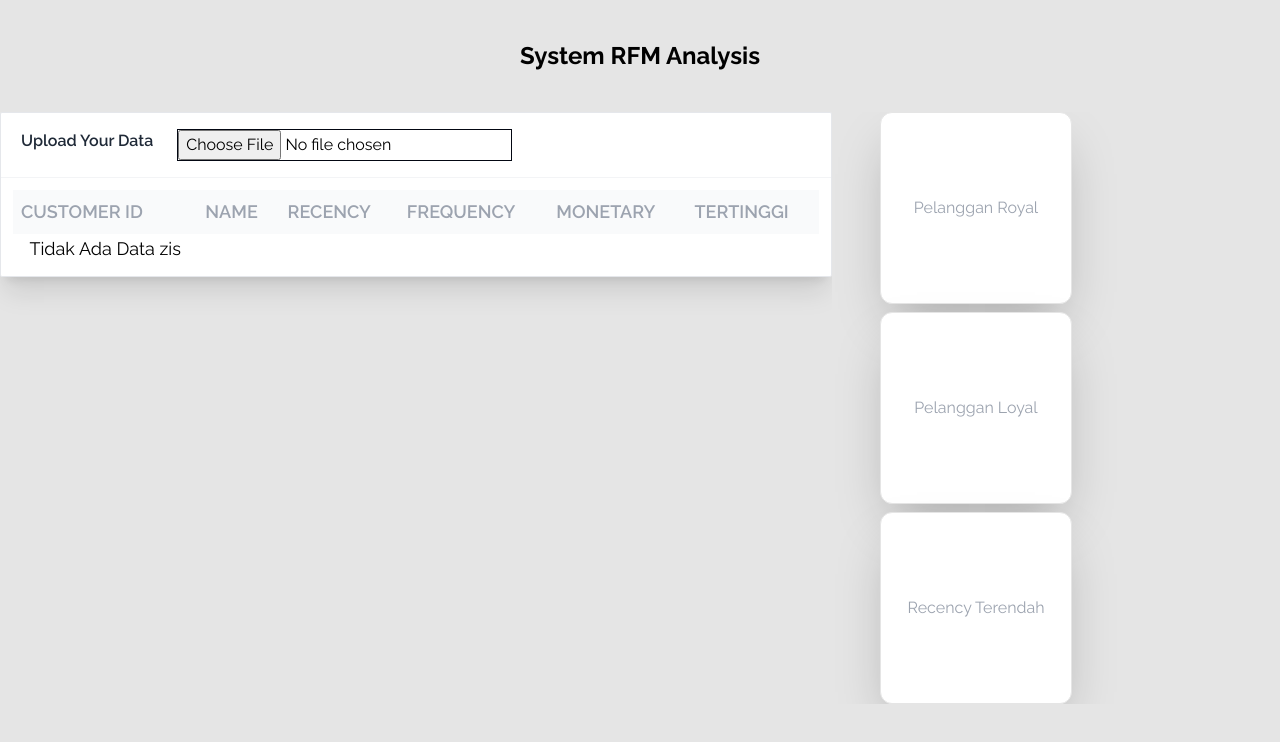
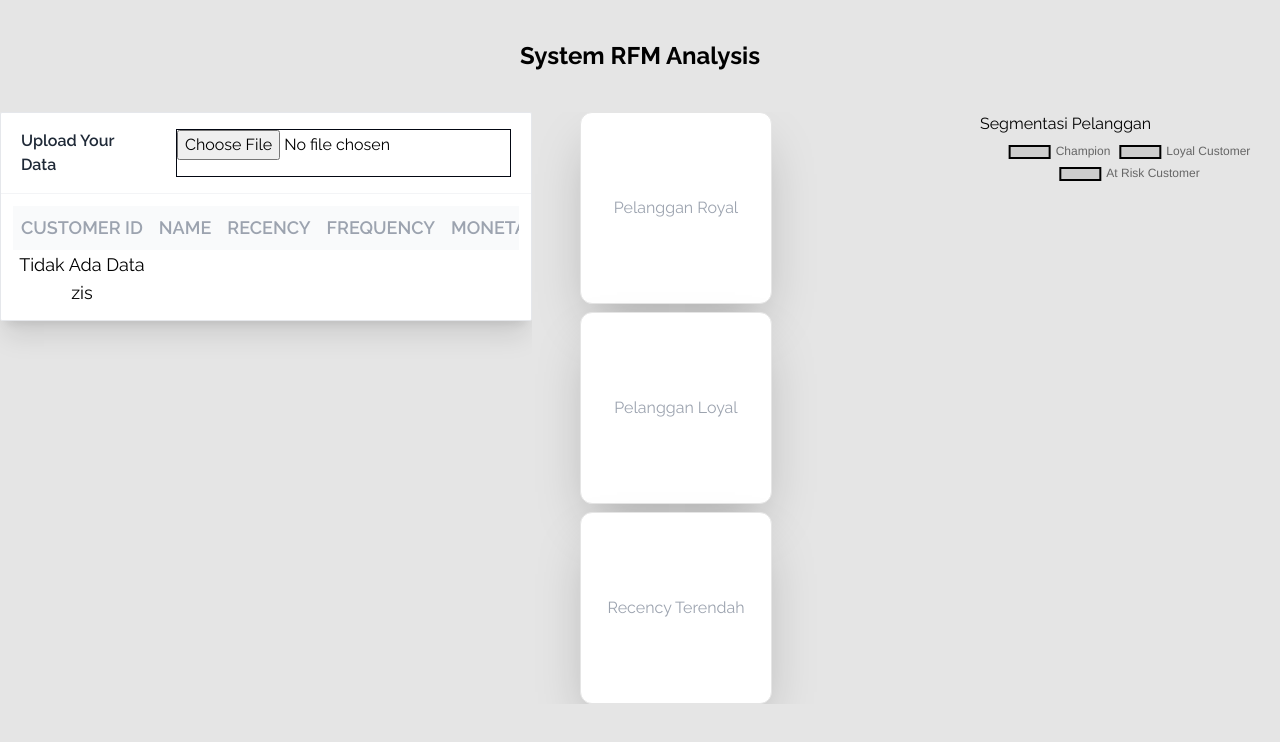
Before and after one commit to TegarMachfuzi/rfm-analysis-react.js, a React (Create React App) app: page / in a window 1280 px wide. Shown: the top 742 px of the page. Built offline with nearby package versions, Linux system fonts and the light colour scheme.

Commit message:
add new chart diagram getRfmScore

```diff
--- a/package.json
+++ b/package.json
@@ -7,9 +7,11 @@
     "@testing-library/react": "^13.4.0",
     "@testing-library/user-event": "^13.5.0",
     "antd": "^5.9.3",
+    "chart.js": "^4.4.0",
     "classnames": "^2.3.2",
     "papaparse": "^5.4.1",
     "react": "^18.2.0",
+    "react-chartjs-2": "^5.2.0",
     "react-dom": "^18.2.0",
     "react-icons": "^4.11.0",
     "react-router": "^6.16.0",
--- a/src/App.js
+++ b/src/App.js
@@ -6,15 +6,10 @@ import { BrowserRouter as Router, Routes, Route } from 'react-router-dom';
 
 function App() {
   return (
-    <Router>
       <div className='flex flex-row bg-neutral-200 h-screen w-screen'>
-        <Routes>
-        <Route path='/' element={<FormUpload/>}/>
-      </Routes>
+        <FormUpload/>
       </div>
-
-    </Router>
-  );
+        );
 }
 
 export default App;
--- a/src/components/FormUpload.jsx
+++ b/src/components/FormUpload.jsx
@@ -1,4 +1,7 @@
 import React, { Component } from 'react'
+import { Pie } from 'react-chartjs-2'
+import { Chart, registerables } from 'chart.js'
+Chart.register(...registerables)
 class FormUpload extends Component {
     constructor(props) {
         super(props);
@@ -7,6 +10,10 @@ class FormUpload extends Component {
             bestMonetary: undefined,
             bestFrequency: undefined,
             bestRecency: undefined,
+            segmentCust: undefined,
+            championsCount: [],
+            loyalCostumersCount: [],
+            atRiskCustomers: [],
         };
     }
 
@@ -98,11 +105,31 @@ class FormUpload extends Component {
             return prev.Recency < next.Recency ? prev : next
         }, undefined)
 
-        console.log('valFreq', valFrequency);
-        console.log('valMon', valMonetary);
+        const champions = [];
+        const loyalCustomers = [];
+        const atRiskCustomers = [];
+        const resultData = result.forEach(customer => {
+            if (customer.Recency <= 100 && customer.Frequency >= 25 && customer.Monetary >= 700000) {
+                champions.push(customer);
+            } else if (customer.Recency <= 95 && customer.Frequency >= 24 && customer.Monetary >= 500000) {
+                loyalCustomers.push(customer);
+            } else {
+                atRiskCustomers.push(customer);
+            }
+            console.log('chamionsCek', champions);
+
+            const championsCount = champions.length;
+            const loyalCostumersCount = loyalCustomers.length;
+            const atRiskCustomersCount = atRiskCustomers.length;
+
+            console.log('champions', championsCount);
+
+            this.setState({ championsCount: championsCount, loyalCostumersCount: loyalCostumersCount, atRiskCustomersCount: atRiskCustomersCount })
+        });
 
 
-        this.setState({ data: result, bestMonetary: valMonetary, bestFrequency: valFrequency, bestRecency: valRecency });
+
+        this.setState({ data: result, bestMonetary: valMonetary, bestFrequency: valFrequency, bestRecency: valRecency, segmentCust: resultData });
     };
 
 
@@ -135,6 +162,27 @@ class FormUpload extends Component {
         return dateObject
     }
     render() {
+
+        const { championsCount, loyalCostumersCount, atRiskCustomersCount } = this.state;
+
+        const data = {
+            labels: ['Champion', 'Loyal Customer', 'At Risk Customer'],
+            datasets: [
+                {
+                    label: 'Jumlah Pelanggan',
+                    backgroundolor: ['green', 'blue', 'red'],
+                    borderColor: 'rgba(0,0,0,1)',
+                    data: [championsCount, loyalCostumersCount, atRiskCustomersCount],
+                }
+            ]
+        }
+        console.log('cekData', data)
+
+        const options = {
+            sales: {
+                beginAtZero: true,
+            }
+        }
         return (
             <div className='w-full flex flex-col max-h-screen '>
                 <div className='flex w-full justify-center items-center py-10'>
@@ -243,6 +291,22 @@ class FormUpload extends Component {
                             }
                         </div>
                     </div>
+                    <div>
+                        <h1>Segmentasi Pelanggan</h1>
+                        <Pie data={data}
+                            options={{
+                                title: {
+                                    display: true,
+                                    text: 'Class Strength',
+                                    fonstSize: 20,
+                                },
+                                legend: {
+                                    display: true,
+                                    position: 'right',
+                                },
+                            }}
+                        />
+                    </div>
                 </div>
             </div>
 
```
Also changed, not shown: 1 other file (tests, documents, lock files or other folders).
